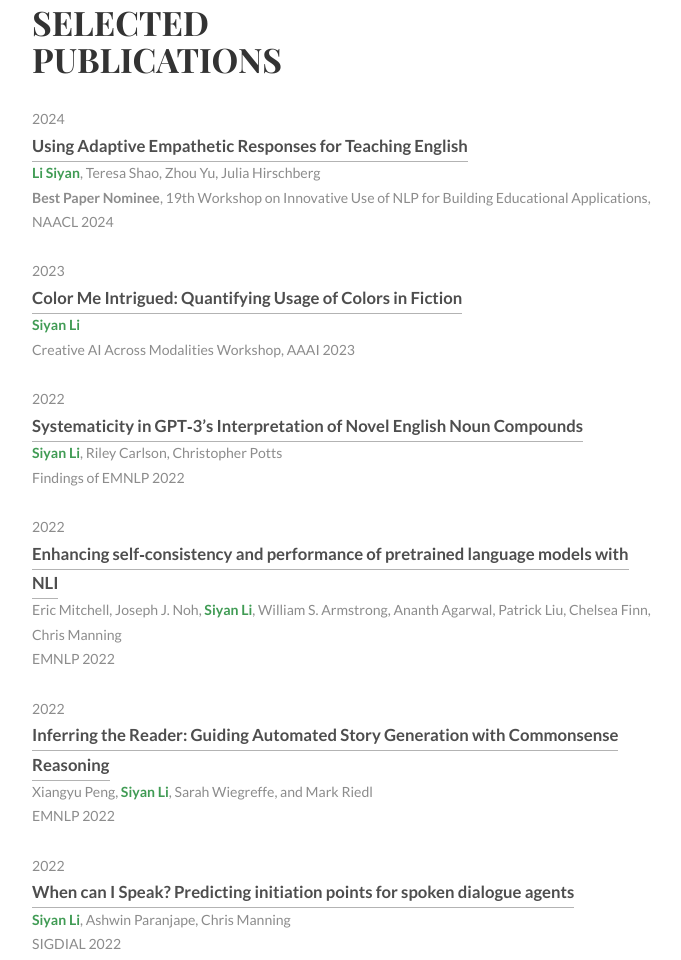
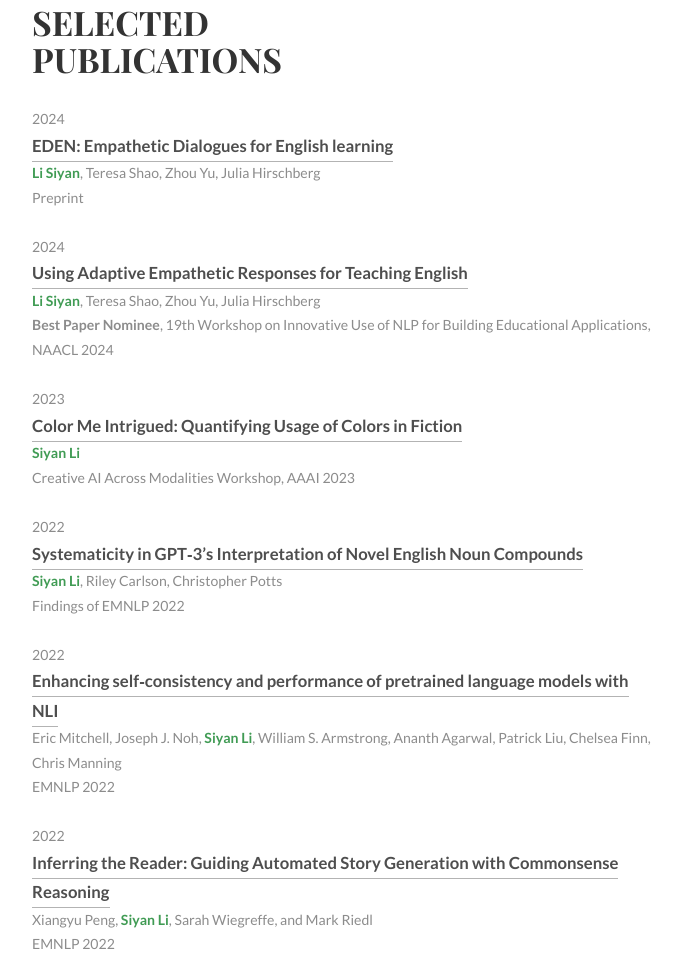
Before and after one commit to siyan-sylvia-li/sli613.github.io, a plain HTML site: page index.html in a window 1280 px wide. Shown: the part 909-1869 px from the top of the page, without its empty margins (297-978 px from the left). Drawn offline with Linux system fonts and the light colour scheme; files whose address does not match are found by name.

Commit message:
Late June 2024 Update

```diff
--- a/index.html
+++ b/index.html
@@ -77,7 +77,13 @@
 			<h1>Selected<br>Publications</h1>
 			<ul class="work-list">
 				<li>2024</li>
-				<li><a href="https://arxiv.org/pdf/2404.13764" target="_blank"><b>Using Adaptive Empathetic Responses for Teaching English</b></a></li>
+				<li><a href="https://arxiv.org/abs/2406.17982v1" target="_blank"><b>EDEN: Empathetic Dialogues for English learning</b></a></li>
+				<li><b style="color: rgba(22,133,46,0.82)">Li Siyan</b>, Teresa Shao, Zhou Yu, Julia Hirschberg</li>
+				<li>Preprint</li>
+			</ul>
+			<ul class="work-list">
+				<li>2024</li>
+				<li><a href="https://aclanthology.org/2024.bea-1.4/" target="_blank"><b>Using Adaptive Empathetic Responses for Teaching English</b></a></li>
 				<li><b style="color: rgba(22,133,46,0.82)">Li Siyan</b>, Teresa Shao, Zhou Yu, Julia Hirschberg</li>
 				<li><b>Best Paper Nominee</b>, 19th Workshop on Innovative Use of NLP for Building Educational Applications, NAACL 2024</li>
 			</ul>
@@ -127,6 +133,10 @@
 	<div class="skills section second" id="skills">
 		<div class="container">
 			<h1>News</h1>
+			<ul class="skill-list list-flat">
+				<li>EDEN</li>
+				<li>We release <a href="https://github.com/siyan-sylvia-li/EDEN" target="_blank">here</a>.</li>
+			</ul>
 			<ul class="skill-list list-flat">
 				<li>arxivParser</li>
 				<li>I made arxivParser! It is for parsing daily arxiv emails into audio clips by specifying keywords, finding relevant articles, then generating text-to-speech audio from the title, author, and abstract. Find it <a href="https://github.com/siyan-sylvia-li/arxivParser" target="_blank">here</a>.</li>
```
